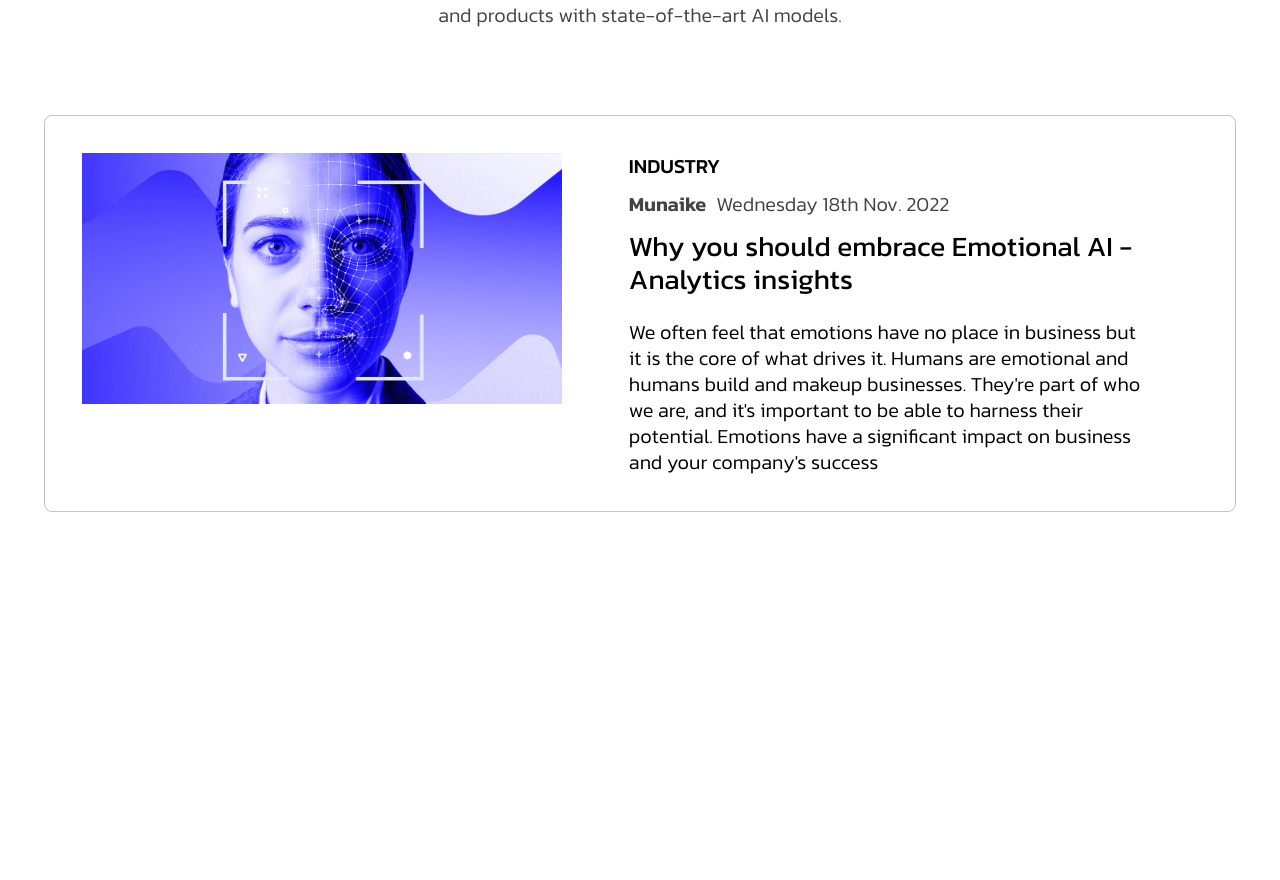
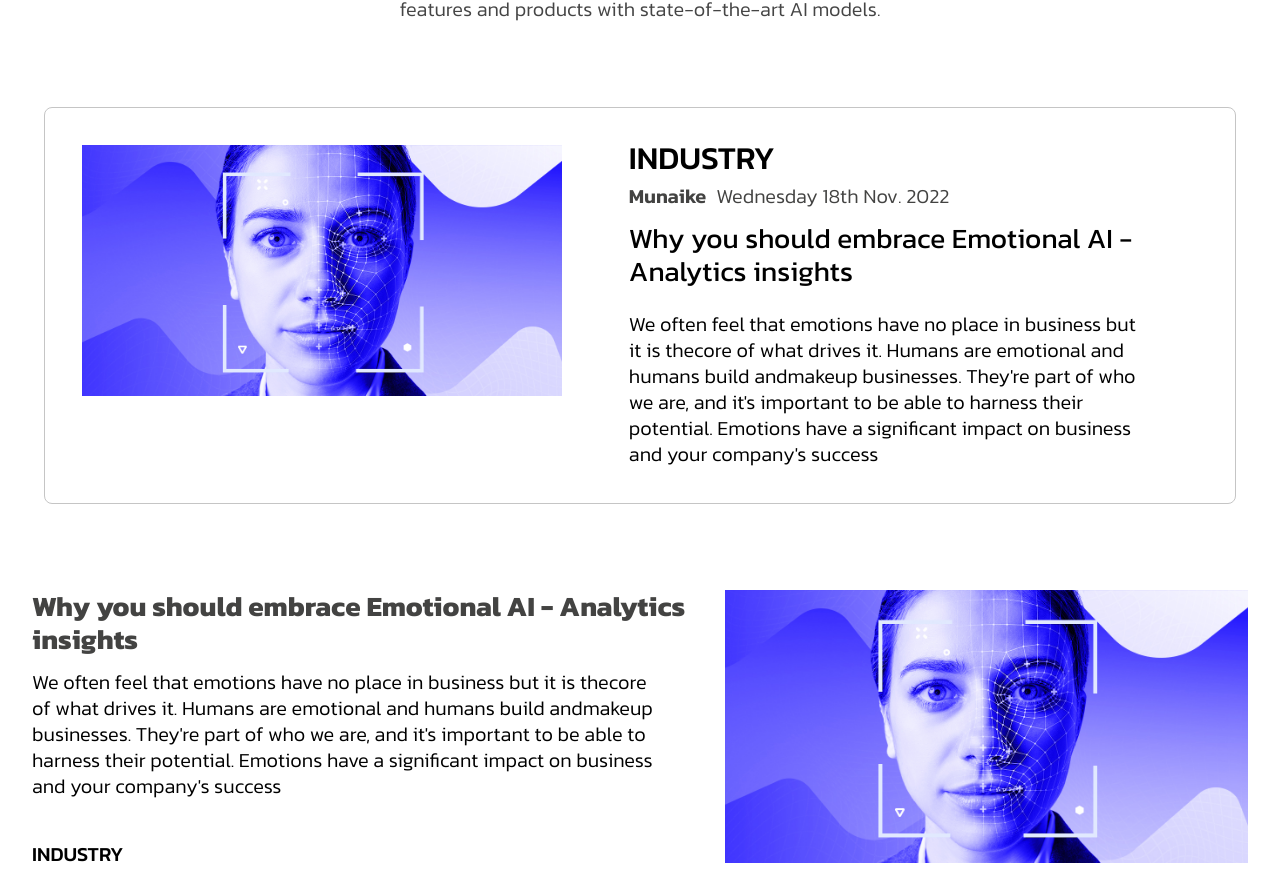
Before and after one commit to KodianKodes/customersupport.web-1, a React (Vite) app in the folder scrybe_frontend/: page / in a window 1280 px wide. Shown: the part 208-1088 px from the top of the page. Before the commit the page ends 806 px from the top, so only its background shows below. Built offline with nearby package versions, Linux system fonts and the light colour scheme.

Commit message:
style: added Industry article DOM elements and styles

```diff
--- a/scrybe_frontend/src/App.jsx
+++ b/scrybe_frontend/src/App.jsx
@@ -1,16 +1,14 @@
 import React from "react";
 import "./App.scss";
-import scrybeLogo from "./assets/scrybe_logo_with_text.svg";
 
-import Industry from './Pages/indsutry/industry'
+import Industry from "./Pages/indsutry/industry";
+import IndustryArticle from "./Pages/indsutry/industryArticle";
 
 function App() {
   return (
     <div className="App" data-testid="app-container">
-
-       <Industry/>
-
-
+      <Industry />
+      <IndustryArticle />
 
     </div>
   );
--- a/scrybe_frontend/src/Pages/indsutry/industry.jsx
+++ b/scrybe_frontend/src/Pages/indsutry/industry.jsx
@@ -1,8 +1,7 @@
-import React from 'react'
-import { Link, Route, Routes } from 'react-router-dom';
+import React from "react";
 
-import styles from '../../styles/Industry/industry.module.css'
-import Image from '../../assets/Industry/industryImage.png'
+import styles from "../../styles/Industry/industry.module.css";
+import Image from "../../assets/Industry/industryImage.png";
 
 function Industry() {
   return (
@@ -11,29 +10,30 @@ function Industry() {
         <img src="" alt="" />
       </div>
       <div className={styles.banner}>
-      <h1>Industry</h1>
-        <p>Industry-related news and insights for enterprises building
-            features and products with state-of-the-art AI models.</p>
+        <h1>Industry</h1>
+        <p>
+          Industry-related news and insights for enterprises building features
+          and products with state-of-the-art AI models.
+        </p>
       </div>
 
       <div className={styles.card}>
         <div className={styles.titleCard}>
-
-           <img src={Image} alt="" />
+          <img src={Image} alt="" />
         </div>
         <div className={styles.postDetails}>
-            <h2>Industry</h2>
-            <h4><span>Munaike</span>Wednesday 18th Nov. 2022 </h4>
-            <h3>Why you should embrace Emotional AI - Analytics insights</h3>
-            <p>We often feel that emotions have no place in business but it is the core of what drives it.
-              Humans are emotional and humans build and makeup businesses.
-              They're part of who we are, and it's important to be able to harness their potential.
-              Emotions have a significant impact on business and your company's success</p>
+          <h2>Industry</h2>
+          <h4>
+            <span>Munaike</span>Wednesday 18th Nov. 2022{" "}
+          </h4>
+          <h3>Why you should embrace Emotional AI - Analytics insights</h3>
+          <p>
+            We often feel that emotions have no place in business but it is thecore of what drives it. Humans are emotional and humans build andmakeup businesses. They&apos;re part of who we are, and it&apos;s important to be able to harness their potential. Emotions have a significant impact on business and your company&apos;s success
+          </p>
         </div>
-
       </div>
     </div>
-  )
+  );
 }
 
-export default Industry
+export default Industry;
--- /dev/null
+++ b/scrybe_frontend/src/Pages/indsutry/industryArticle.jsx
@@ -0,0 +1,62 @@
+import React from 'react'
+import styles from "../../styles/Industry/industry.module.css";
+import Image from "../../assets/Industry/industryImage.png";
+
+function industryArticle() {
+  return (
+    <div className={styles.mainContent}>
+      <div className={styles.articleBanner}>
+        <div className={styles.articleDetails}>
+
+          <h3>Why you should embrace Emotional AI - Analytics insights</h3>
+          <p>
+            We often feel that emotions have no place in business but it is thecore of what drives it. Humans are emotional and humans build andmakeup businesses. They&apos;re part of who we are, and it&apos;s important to be able to harness their potential. Emotions have a significant impact on business and your company&apos;s success
+          </p>
+          <h2>Industry</h2>
+          <h4>
+            <span>Munaike</span>Wednesday 18th Nov. 2022{" "}
+          </h4>
+        </div>
+        <div className={styles.titleCard}>
+          <img src={Image} alt="" />
+        </div>
+      </div>
+      <div className={styles.articleBody}>
+        <section className="one">
+            <p>Additionally, decision-making, planning, negotiation, and creative thinking are all impacted by the emotional state of the brain.</p>
+            <p>People collaborate more effectively and build a more enduring and powerful team when they sense that others understand them.</p>
+            <p>In order to succeed in business, we must comprehend and individualize experiences. Humans are biased, which is where artificial intelligence comes into play. Emotional AI is used to accurately and bias-free comprehend the customers.</p>
+            <p><a href="">Emotional AI</a> is the application of artificial intelligence algorithms to psychometric data and is used by marketers and customer service teams in customer acquisition and retention efforts.</p>
+            <p>The complexity of the human mind may be studied using computational power, just like any other machine. In order to understand the intricacies of human thought and decision-making, emotional AI combines the strength of analytics. This gives you the ability to design more perceptive interactions that are suited to the requirements of your users (and their quirks).</p>
+            <p>Understanding customer sentiment and brand loyalty can be done effectively using analytics. In today's cutthroat business environment, a company's ability to both attract and retain customers directly depends on how it handles its current customers.</p>
+        </section>
+        <section>
+            <div>
+                <p className={styles.bold}>How AI Measures Emotion and Captures It</p>
+                <ul>
+                    <li>People not only express their feelings by what they say but also through how they say it.</li>
+                    <li>Artificial intelligence (AI) can currently assess a person's voice volume, speed of speech, body language, and facial emotions.</li>
+                    <li>Additionally, it can detect changes in mood during a conversation.</li>
+                </ul>
+            </div>
+            <div>
+                <p className={styles.bold}>Benefits of emotion-based AI;</p>
+                <ul>
+                    <li>Enhanced consumer comprehension: With emotional AI evaluating human interaction for traits like fear, disgust, irritation, delight, contentment, and surprise, brands acquire a deeper grasp of customer mood.</li>
+                    <li>Contextual awareness is improved Context is essential to understanding a customer's true feelings.</li>
+                    <li>A better comprehension of client needs: When a customer's mood shifts during a contact, brands can learn a lot about their particular demands.</li>
+                </ul>
+            </div>
+        </section>
+        <section>
+            <p>Hence, real-time emotion AI data may be used by CX leaders to determine how strongly a person feels about their products, the standard of their customer service, and how that influences consumer behavior. Brands may be able to change their short- and long-term strategy as a result.</p>
+            <p>Businesses can present enhanced goods and services. Find out what services provide clients with a sense of value and happiness, make product roadmaps better, adapt products and services to the requirements of each client, customize CX (customer experience) and increase team performance and improve engagement.</p>
+            <p>Emotions are a potent tool for building human connections, enhancing customer experiences, and attracting customers to a company. Emotional AI is an emerging platform that aims to change the way we do business.</p>
+            <p>Smart business leaders have keyed in and should you.</p>
+        </section>
+      </div>
+    </div>
+  )
+}
+
+export default industryArticle
--- a/scrybe_frontend/src/styles/Industry/industry.module.css
+++ b/scrybe_frontend/src/styles/Industry/industry.module.css
@@ -35,6 +35,7 @@
 }
 
 .card {
+    display: block;
     width: 98%;
     margin: 7% auto;
     display: flex;
@@ -69,11 +70,7 @@
     object-fit: cover;
 }
 
-.titleCard h2 {
-    font-weight: 500;
-}
-
-.postDetails h2 {
+h2 {
     font-size: 2rem;
     line-height: 2.6rem;
     text-transform: uppercase;
@@ -92,7 +89,7 @@
     padding: 2% 0 4%;
 }
 
-.postDetails p {
+p {
     font-size: 2rem;
     font-weight: 300;
     display: inline-block;
@@ -100,15 +97,69 @@
     line-height: 2.6rem;
 }
 
-.postDetails h4 {
+h4 {
     font-size: 2rem;
     font-weight: 300;
     color: #434342;
 }
 
-.postDetails h4 span {
+h4 span {
     font-size: 2rem;
     color: #434342;
     font-weight: 600;
     margin-right: 10px;
 }
+
+.mainContent {
+    max-width: 121.6rem;
+    margin: 0 auto;
+}
+
+.articleBanner {
+    display: flex;
+}
+
+.articleDetails h3 {
+    font-size: 2.8rem;
+    font-weight: 700;
+    line-height: 3.3rem;
+    color: #434342;
+    /* padding: 2% 0 4%; */
+}
+
+.articleDetails {
+    flex: 40%;
+}
+
+.articleDetails h2 {
+    padding: 6% 0 1%;
+}
+
+.articleDetails h3 {
+    padding-bottom: 2%;
+}
+
+.articleBody p {
+    padding-bottom: 2%;
+}
+.articleBody a {
+    font-size: 2rem;
+    font-weight: 300;
+    line-height: 2.6rem;
+    color: rgb(0, 106, 255);
+    text-decoration: none;
+}
+
+p.bold  {
+    font-weight: 700;
+}
+
+.articleBody ul {
+    padding-left: 30px;
+}
+
+.articleBody ul li {
+    font-size: 2rem;
+    font-weight: 300;
+
+}
```
Also changed, not shown: scrybe_frontend/src/component/industryCard.jsx (+3 -7 lines).
